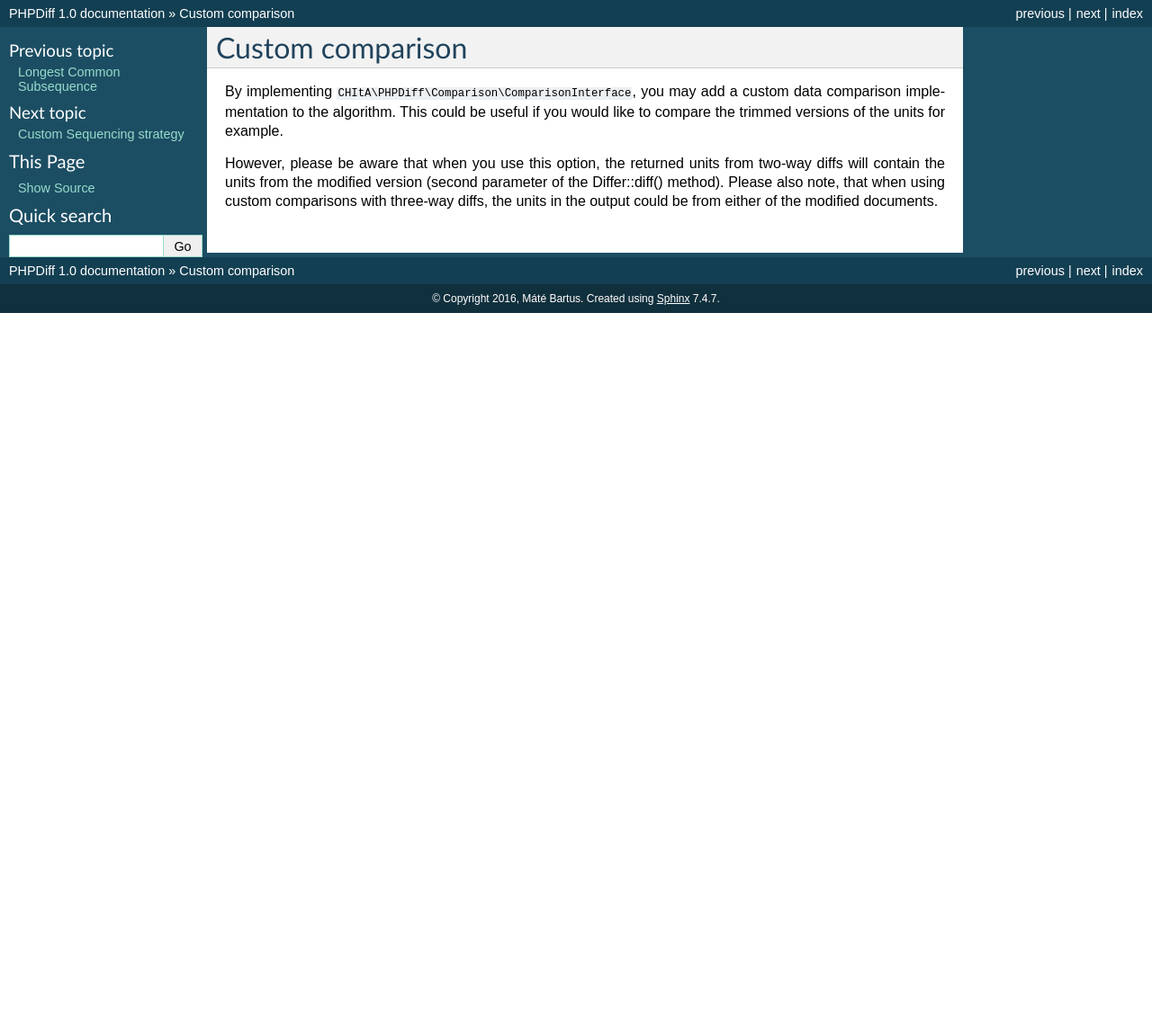
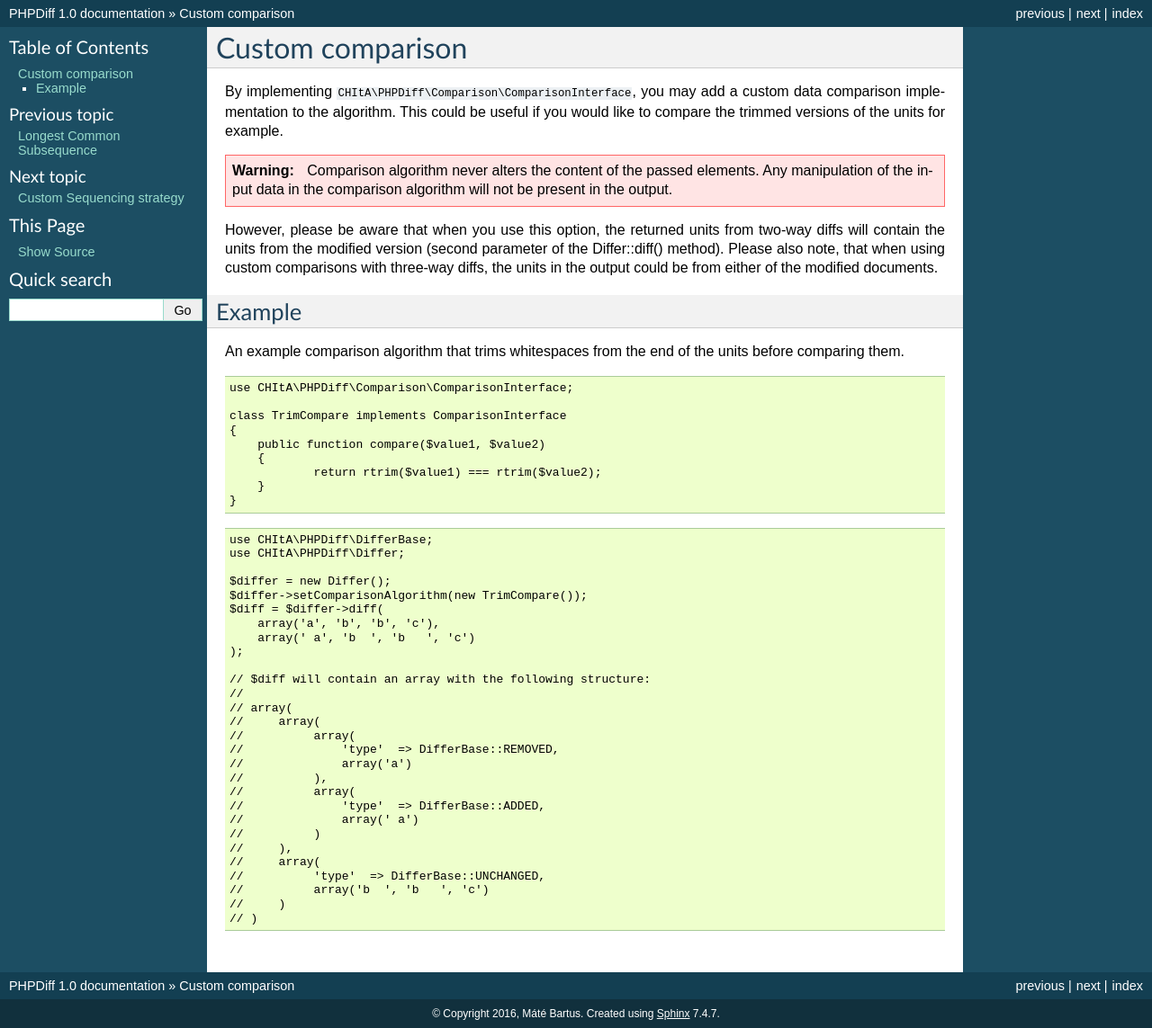
Before and after one commit to CHItA/PHPDiff, a Sphinx documentation site: the page built from docs/source/comparison.rst, in a window 1280 px wide. Shown: the whole page at 90% size. Built offline with Sphinx 7.4.7, drawn with Linux system fonts in a browser that asks for light colours; before the commit the page ends 900 px from its top, so only the background shows below that.

Commit message:
Extending docs

```diff
--- a/docs/source/comparison.rst
+++ b/docs/source/comparison.rst
@@ -4,6 +4,58 @@ Custom comparison
 By implementing ``CHItA\PHPDiff\Comparison\ComparisonInterface``, you may add a custom data comparison implementation
 to the algorithm. This could be useful if you would like to compare the trimmed versions of the units for example.
 
+.. warning::
+    Comparison algorithm never alters the content of the passed elements. Any manipulation of the input data in the
+    comparison algorithm will not be present in the output.
+
 However, please be aware that when you use this option, the returned units from two-way diffs will contain the units
 from the modified version (second parameter of the Differ::diff() method). Please also note, that when using custom
 comparisons with three-way diffs, the units in the output could be from either of the modified documents.
+
+Example
+^^^^^^^
+
+An example comparison algorithm that trims whitespaces from the end of the units before comparing them.
+
+.. code-block:: php
+
+    use CHItA\PHPDiff\Comparison\ComparisonInterface;
+
+    class TrimCompare implements ComparisonInterface
+    {
+        public function compare($value1, $value2)
+        {
+        	return rtrim($value1) === rtrim($value2);
+        }
+    }
+
+.. code-block:: php
+
+    use CHItA\PHPDiff\DifferBase;
+    use CHItA\PHPDiff\Differ;
+
+    $differ = new Differ();
+    $differ->setComparisonAlgorithm(new TrimCompare());
+    $diff = $differ->diff(
+        array('a', 'b', 'b', 'c'),
+        array(' a', 'b  ', 'b   ', 'c')
+    );
+
+    // $diff will contain an array with the following structure:
+    //
+    // array(
+    //     array(
+    //          array(
+    //              'type'  => DifferBase::REMOVED,
+    //              array('a')
+    //          ),
+    //          array(
+    //              'type'  => DifferBase::ADDED,
+    //              array(' a')
+    //          )
+    //     ),
+    //     array(
+    //          'type'  => DifferBase::UNCHANGED,
+    //          array('b  ', 'b   ', 'c')
+    //     )
+    // )
```
Also changed, not shown: docs/source/three-way-diff.rst (+6 -6 lines), docs/source/two-way-diff.rst (+34 -33 lines).
